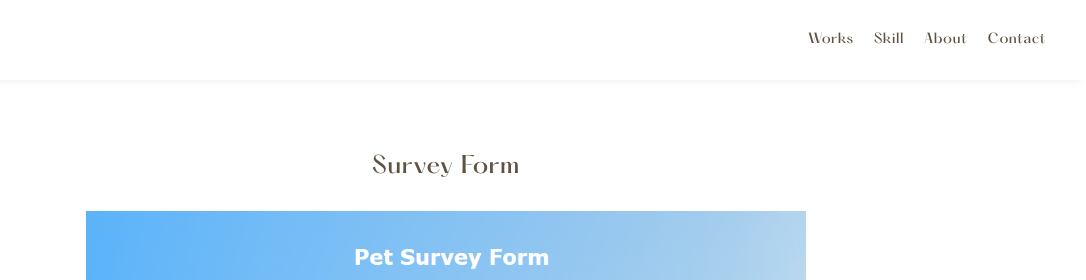
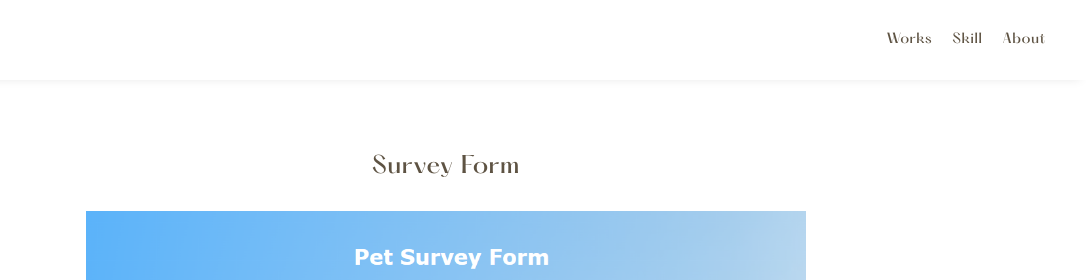
Before and after one commit to Syk515/portfolio_sy, a plain HTML site: page works-2.html in a window 1280 px wide. Shown: the top 280 px of the page, 194-1280 px from the left. Drawn offline with nearby package versions, Linux system fonts and the light colour scheme; a web font is replaced by a local one.

Commit message:
Update works-2.html

```diff
--- a/works-2.html
+++ b/works-2.html
@@ -30,7 +30,7 @@
             <li class="gnav-item"><a href="index.html#works">Works</a></li>
             <li class="gnav-item"><a href="index.html#skill">Skill</a></li>
             <li class="gnav-item"><a href="index.html#about">About</a></li>
-            <li class="gnav-item"><a href="index.html#contact">Contact</a></li>
+<!--             <li class="gnav-item"><a href="index.html#contact">Contact</a></li> -->
           </ul>
         </nav>
       </div>
```
